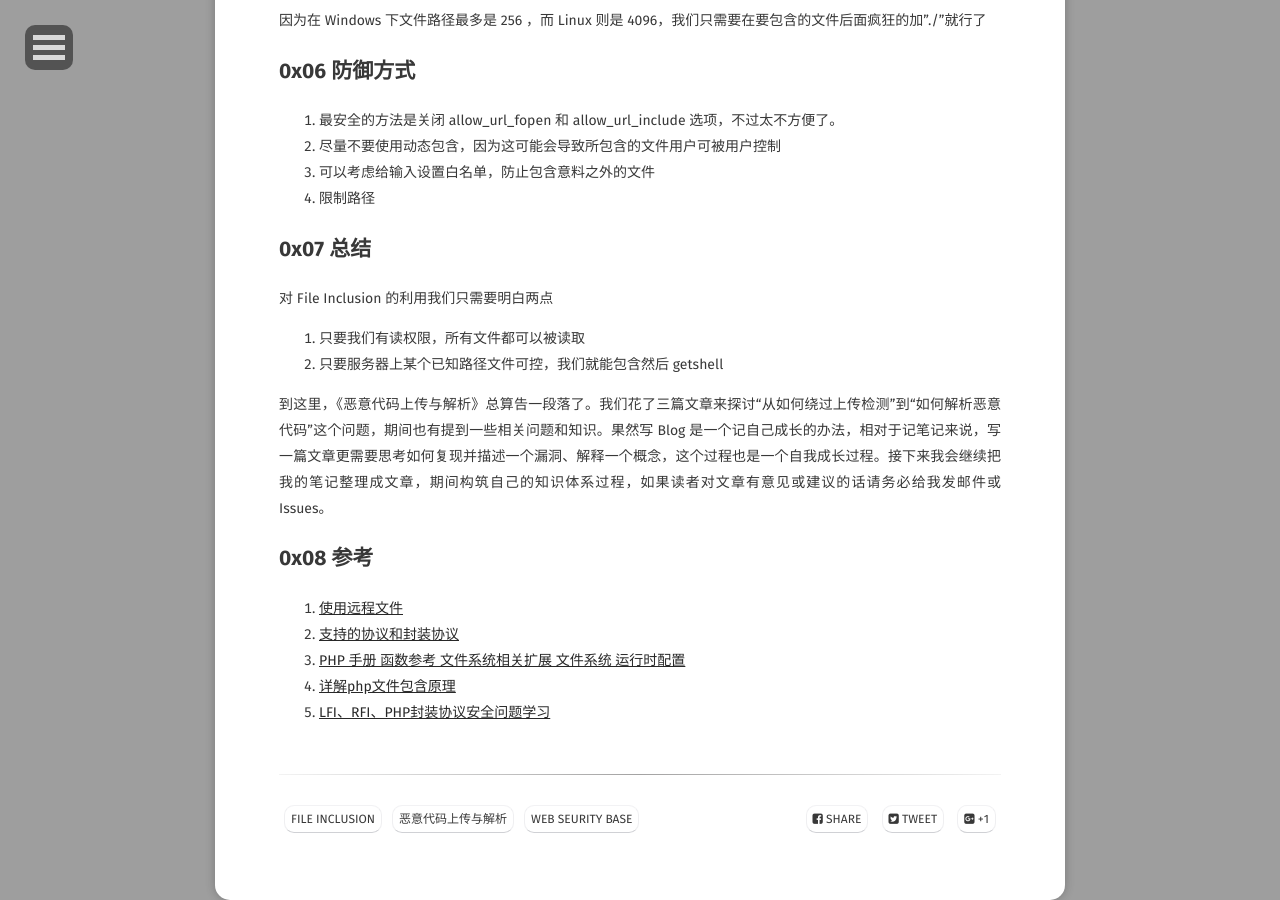
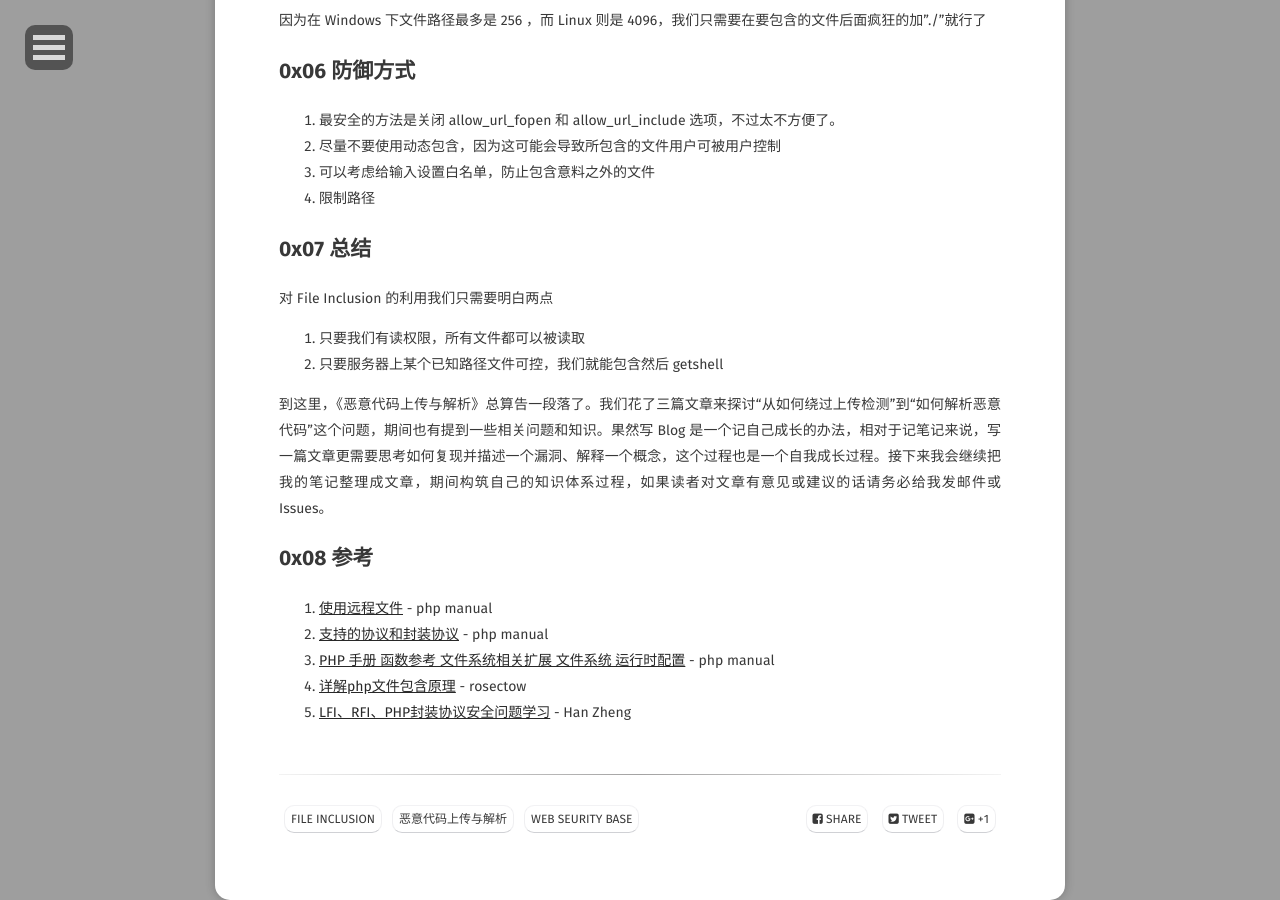
Before and after one commit to Aquilao/Blog, a Jekyll site: the page built from _posts/2018-5-17-file_inclusion.md, in a window 1280 px wide and 900 px high, scrolled down 11896 px. Built offline with Jekyll 4.4.1, drawn with Linux system fonts in a browser that asks for light colours; some web fonts are replaced.

```diff
--- a/_posts/2018-5-17-file_inclusion.md
+++ b/_posts/2018-5-17-file_inclusion.md
@@ -248,8 +248,8 @@
 
 ## 0x08 参考
 
-1. [使用远程文件](http://php.net/manual/zh/features.remote-files.php)
-2. [支持的协议和封装协议](http://php.net/manual/zh/wrappers.php)
-3. [PHP 手册 函数参考 文件系统相关扩展 文件系统 运行时配置](http://php.net/manual/zh/filesystem.configuration.php)
-4. [详解php文件包含原理](https://bbs.ichunqiu.com/forum.php?mod=viewthread&tid=28688&highlight=%E6%96%87%E4%BB%B6%E5%8C%85%E5%90%AB)
-5. [LFI、RFI、PHP封装协议安全问题学习](http://www.cnblogs.com/LittleHann/p/3665062.html)
+1. [使用远程文件](http://php.net/manual/zh/features.remote-files.php) - php manual
+2. [支持的协议和封装协议](http://php.net/manual/zh/wrappers.php) - php manual
+3. [PHP 手册 函数参考 文件系统相关扩展 文件系统 运行时配置](http://php.net/manual/zh/filesystem.configuration.php) - php manual
+4. [详解php文件包含原理](https://bbs.ichunqiu.com/forum.php?mod=viewthread&tid=28688&highlight=%E6%96%87%E4%BB%B6%E5%8C%85%E5%90%AB) - rosectow
+5. [LFI、RFI、PHP封装协议安全问题学习](http://www.cnblogs.com/LittleHann/p/3665062.html) - Han Zheng
```
Also changed, not shown: _posts/2017-11-5-Elevation_of_privilege-Ruijie_gateway.md (+2 -5 lines), _posts/2018-6-9-HTTP_session.md (+1 -1 lines).
